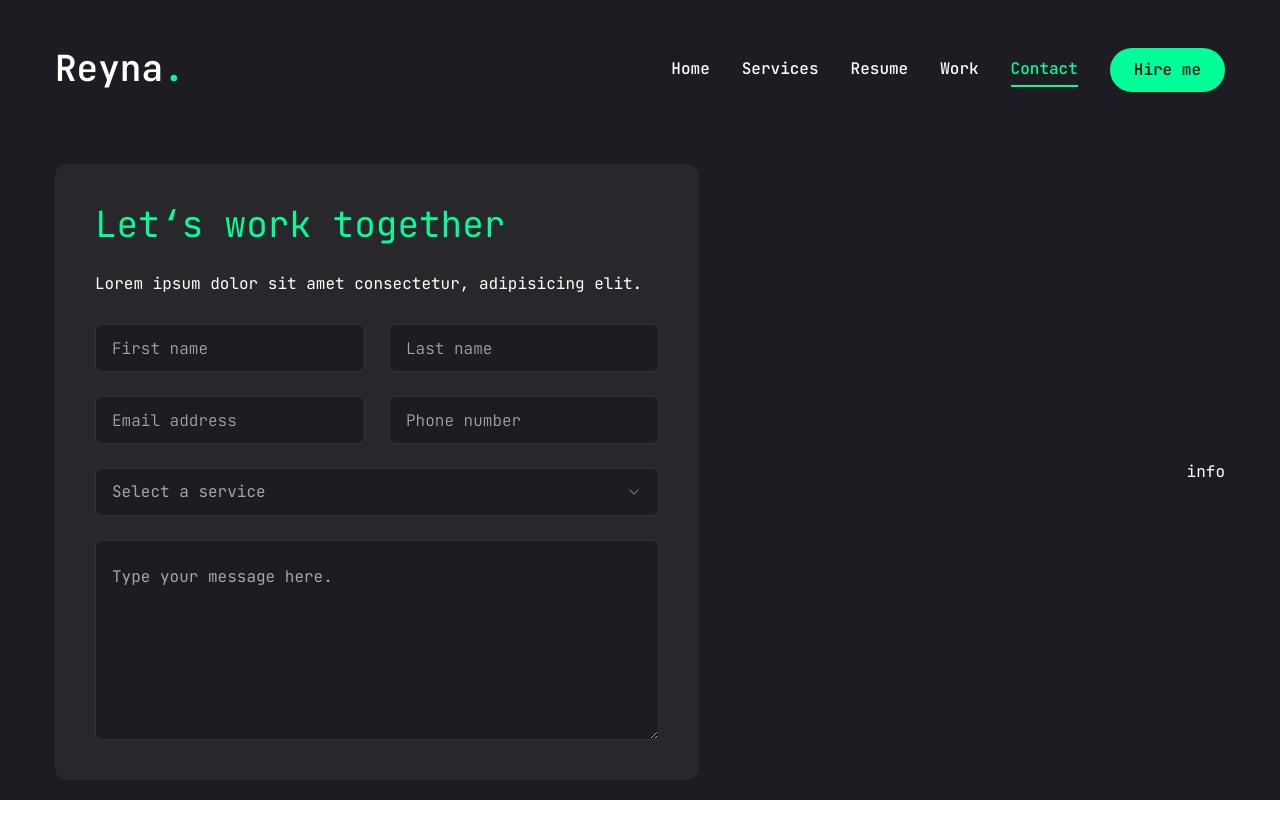
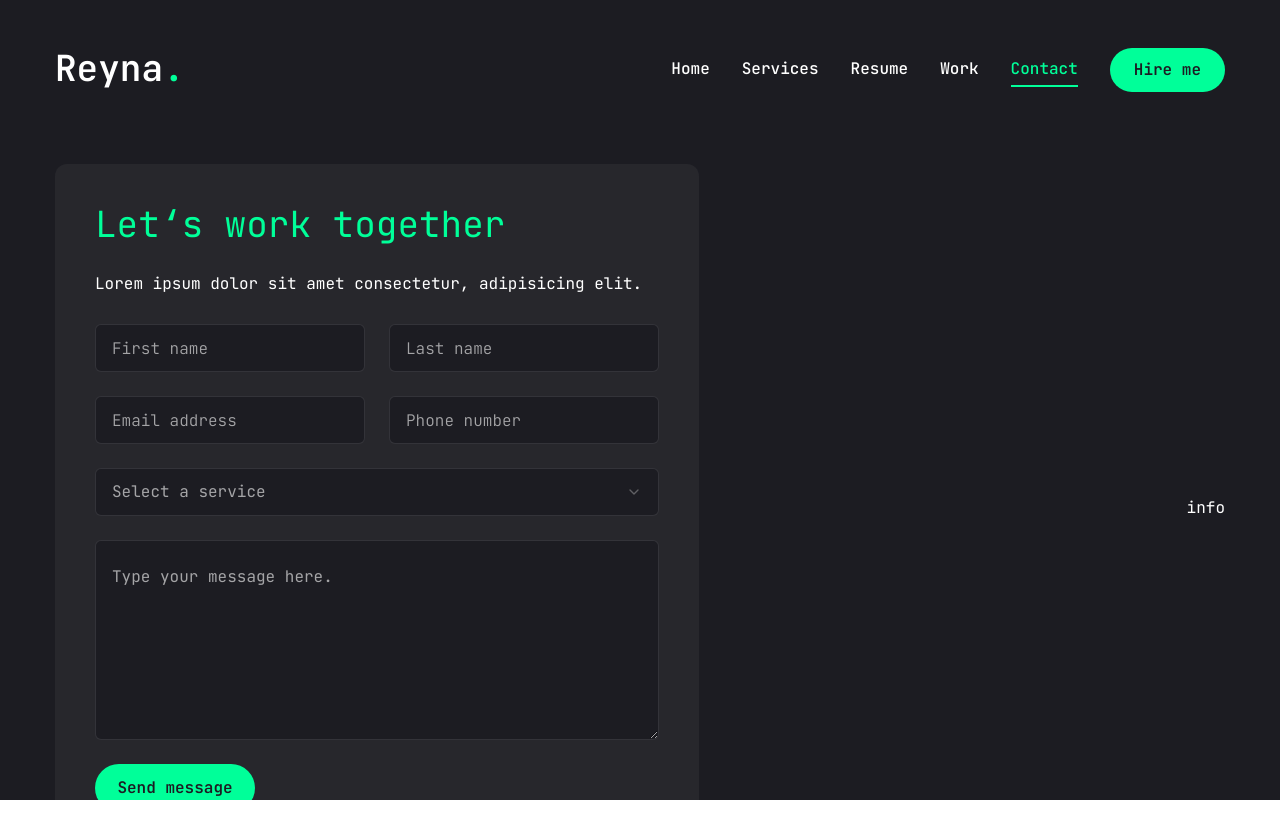
Before and after one commit to reynaroma/reyna-portfolio, a Next.js app: page /contact in a window 1280 px wide. Shown: the top 838 px of the page. Before the commit the page ends 804 px from the top, so only its background shows below. Built offline with nearby package versions, Linux system fonts and the light colour scheme.

Commit message:
Add a button

```diff
--- a/app/contact/page.jsx
+++ b/app/contact/page.jsx
@@ -81,6 +81,8 @@
               <Textarea
                 placeholder='Type your message here.'
                 className='h-[200px]' />
+              {/* btn */}
+              <Button size="md" className="max-w-40" >Send message</Button>
             </form>
           </div>
           {/* info */}
```
